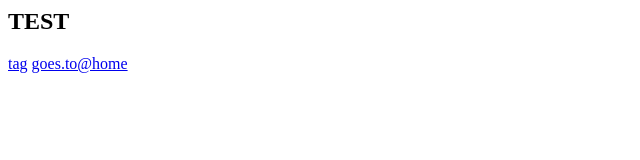
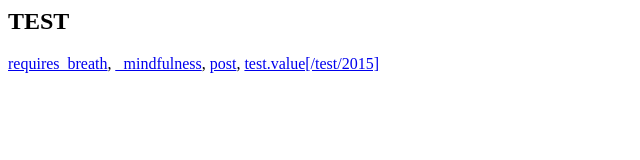
Before and after one commit to Joshfindit/joshfindit.github.io, a plain HTML site: page index.html in a window 1280 px wide. Shown: the whole page, without its empty margins (0-640 px from the left). Drawn offline with Linux system fonts and the light colour scheme.

Commit message:
replacing index.html

```diff
--- a/index.html
+++ b/index.html
@@ -1,6 +1,11 @@
-<h2> TEST </h2>
-<script src="/nodeGraph.js"></script>
-<div class="nodeConnectionGraph"></div>
-<div class="tagForNodeGraph">
-<a href="www.google.com">tag</a>
-<a href="/">goes.to@home</a>
+<body>
+    <div class="tagForNodeGraph">
+	<h2> TEST </h2>
+        <a href="http://joshuabuxton.ca/tag/requires_breath/">requires_breath</a>,
+        <a href="http://joshuabuxton.ca/tag/_mindfulness/">_mindfulness</a>,
+        <a href="http://joshuabuxton.ca/tag/post/">post</a>,
+        <a href="http://joshuabuxton.ca/tag/testvalue/">test.value[/test/2015]</a>
+    </div>
+    <div id="nodeConnectionGraph"></div>
+    <script src="nodeGraph.js"></script>
+</body>
```
